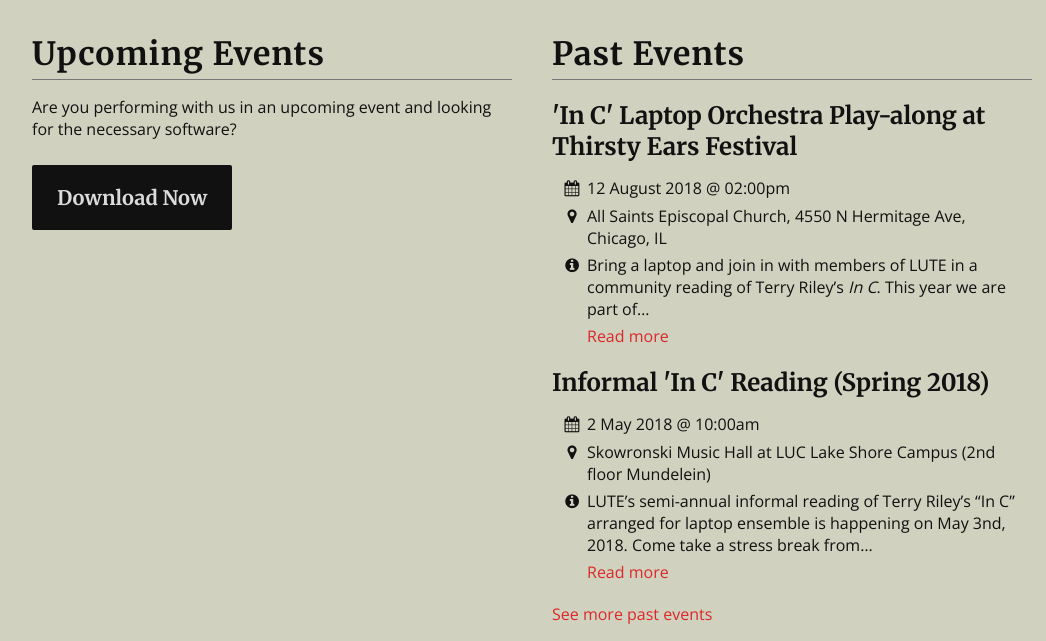
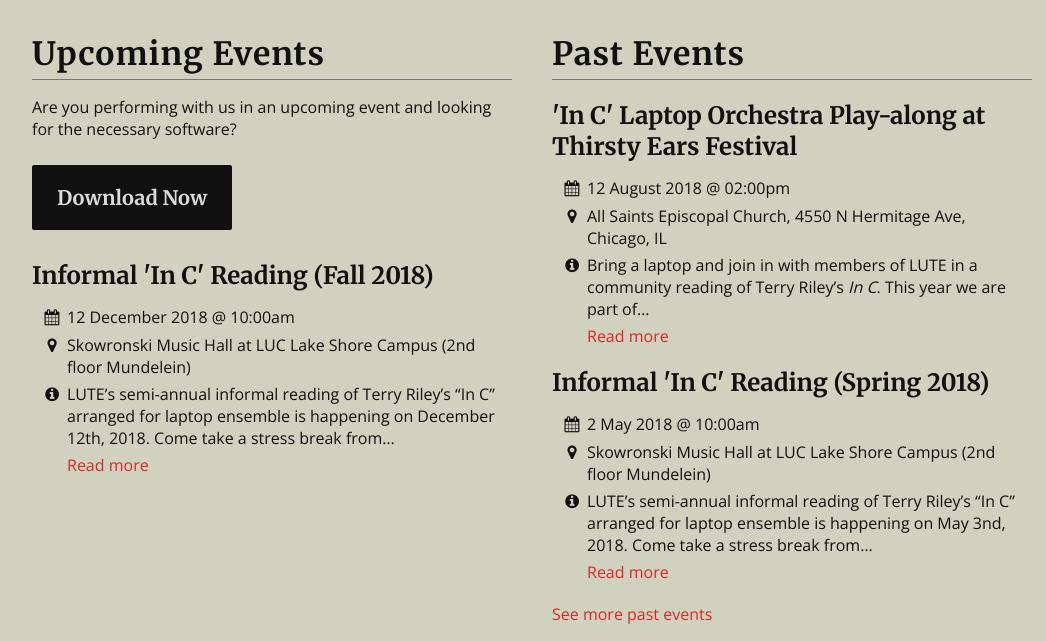
Before and after one commit to loyola-university-tech-ensemble/loyola-university-tech-ensemble.github.io, a Jekyll site: the page built from index.md, in a window 1280 px wide and 900 px high, scrolled down 528 px, cut to the strip 0-641 px from the top of the window. Shown: the whole strip, without its empty margins (108-1154 px from the left). Built offline with Jekyll 4.4.1, drawn with Linux system fonts in a browser that asks for light colours.

Commit message:
Update events (Fall 2018)

```diff
--- a/_data/events.yml
+++ b/_data/events.yml
@@ -1,3 +1,23 @@
+- event:
+  title: "Informal 'In C' Reading (Fall 2018)"
+  date: 2018-12-12T10:00:00Z
+  location: 'Skowronski Music Hall at LUC Lake Shore Campus (2nd floor Mundelein)'
+  description: >
+    LUTE's semi-annual informal reading of Terry Riley’s “In C” arranged for
+    laptop ensemble is happening on December 12th, 2018. Come take a stress break
+    from final exams to commune with Terry Riley’s 1964 minimalist masterwork
+    via laptop. We are seeking thoughtful individuals from all backgrounds and
+    technical and/or musical abilities. This all-laptop version of “In C” is
+    designed to be inclusive for musicians, “non” musicians, and anyone who
+    wants to experience playing in an ensemble in a whole new way. The emphasis
+    is on listening, responding, and collaborating to make music. Let the
+    machines handle playing all the notes for once!
+
+    If you are planning attending, please bring a laptop running either macOS
+    or Windows. We are looking for audience participation! If you can, please
+    come when the doors open at 9am so we can help you set up your computer.
+    This reading is informal, so come and go as you please!
+
 - event:
   title: "'In C' Laptop Orchestra Play-along at Thirsty Ears Festival"
   date: 2018-08-12T14:00:00Z
```
